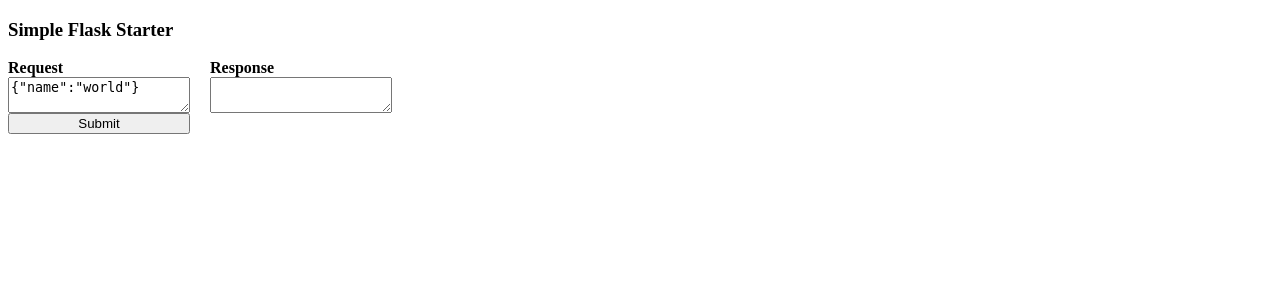
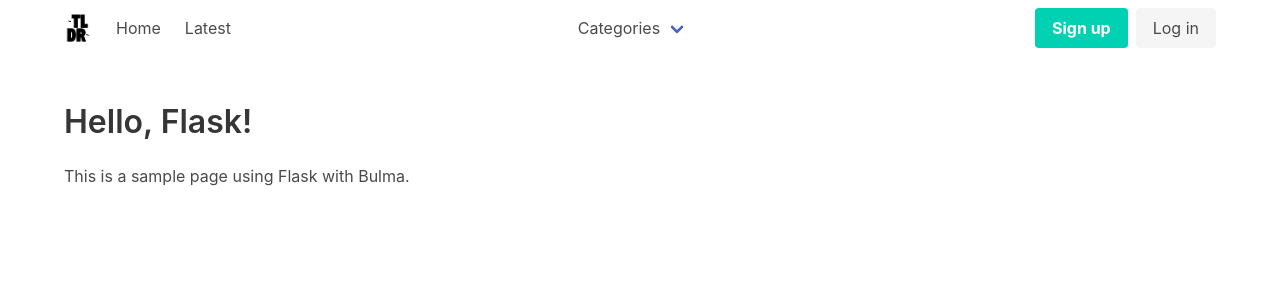
Before and after one commit to squiggie/tldr, a Flask app: page / in a window 1280 px wide. Shown: the top 300 px of the page. Run offline with Flask 2, Linux system fonts and the light colour scheme.

Commit message:
Add Navigation and Bulma CSS

```diff
--- a/requirements.txt
+++ b/requirements.txt
@@ -1,2 +1,3 @@
 Flask==2.2.3
 python-dotenv==0.21.1
+Werkzeug==2.2.2
--- /dev/null
+++ b/templates/base.html
@@ -0,0 +1,106 @@
+<!DOCTYPE html>
+<html lang="en">
+<head>
+    <meta charset="UTF-8">
+    <meta name="viewport" content="width=device-width, initial-scale=1.0">
+    <title>{% block title %}Your Site Name{% endblock %}</title>
+    <link rel="stylesheet" href="https://cdnjs.cloudflare.com/ajax/libs/bulma/0.9.3/css/bulma.min.css">
+</head>
+<body>
+    <nav class="navbar" role="navigation" aria-label="main navigation">
+        <div class="container">
+            <div class="navbar-brand">
+                <a class="navbar-item" href="{{ url_for('index') }}">
+                    <img src="{{ url_for('static', filename='images/logo.png') }}" alt="TLDR News Logo">
+                </a>
+
+                <a role="button" class="navbar-burger" aria-label="menu" aria-expanded="false" data-target="navbarBasicExample">
+                    <span aria-hidden="true"></span>
+                    <span aria-hidden="true"></span>
+                    <span aria-hidden="true"></span>
+                </a>
+            </div>
+
+            <div id="navbarBasicExample" class="navbar-menu">
+                <div class="navbar-start">
+                    <a class="navbar-item" href="{{ url_for('index') }}">Home</a>
+                    <a class="navbar-item">Latest</a>
+                </div>
+                <div class="navbar-item has-dropdown is-hoverable">
+                    <a class="navbar-link">
+                      Categories
+                    </a>
+
+                    <div class="navbar-dropdown">
+                      <a class="navbar-item">
+                        Business
+                      </a>
+                      <a class="navbar-item">
+                        Tech
+                      </a>
+                      <a class="navbar-item">
+                        Entertainment
+                      </a>
+                      <a class="navbar-item">
+                        Sports
+                      </a>
+                      <a class="navbar-item">
+                        Science
+                      </a>
+                      <a class="navbar-item">
+                        Health
+                      </a>
+                    </div>
+                  </div>
+
+                <div class="navbar-end">
+                    <div class="navbar-item">
+                        <div class="buttons">
+                            <a class="button is-primary">
+                                <strong>Sign up</strong>
+                            </a>
+                            <a class="button is-light">
+                                Log in
+                            </a>
+                        </div>
+                    </div>
+                </div>
+            </div>
+        </div>
+    </nav>
+
+    <main>
+        {% block content %}
+        {% endblock %}
+    </main>
+
+    <footer>
+        <!-- Footer content goes here -->
+    </footer>
+
+    {% block scripts %}
+    <script>
+        document.addEventListener('DOMContentLoaded', () => {
+            // Get all "navbar-burger" elements
+            const $navbarBurgers = Array.prototype.slice.call(document.querySelectorAll('.navbar-burger'), 0);
+            // Check if there are any navbar burgers
+            if ($navbarBurgers.length > 0) {
+                // Add a click event on each of them
+                $navbarBurgers.forEach(el => {
+                    el.addEventListener('click', () => {
+                        // Get the target from the "data-target" attribute
+                        const target = el.dataset.target;
+                        const $target = document.getElementById(target);
+                        // Toggle the "is-active" class on both the "navbar-burger" and the "target"
+                        el.classList.toggle('is-active');
+                        $target.classList.toggle('is-active');
+                    });
+                });
+            }
+        });
+    </script>
+    <script src="https://code.jquery.com/jquery-3.6.3.min.js" integrity="sha256-pvPw+upLPUjgMXY0G+8O0xUf+/Im1MZjXxxgOcBQBXU=" crossorigin="anonymous"></script>
+    <script src="{{ url_for('static', filename='main.js') }}" ></script>
+        {% endblock %}
+</body>
+</html>
--- a/templates/index.html
+++ b/templates/index.html
@@ -1,22 +1,12 @@
-<!DOCTYPE html>
-<head>
-  <title>Simple Flask Starter</title>
-  <link rel="stylesheet" href="{{ url_for('static', filename='main.css') }}" />
-</head>
+{% extends "base.html" %}
 
-<body>
-  <h3>Simple Flask Starter</h3>
-  <div class="container">
-    <div class="left">
-      <b>Request</b>
-      <textarea id="request">{"name":"world"}</textarea>
-      <button id="submit">Submit</button>
+{% block title %}Home Page{% endblock %}
+
+{% block content %}
+<section class="section">
+    <div class="container">
+        <h1 class="title">Hello, Flask!</h1>
+        <p>This is a sample page using Flask with Bulma.</p>
     </div>
-    <div class="left">
-      <b>Response</b>
-      <textarea id="response"></textarea>
-    </div>
-  </div>
-  <script src="https://code.jquery.com/jquery-3.6.3.min.js" integrity="sha256-pvPw+upLPUjgMXY0G+8O0xUf+/Im1MZjXxxgOcBQBXU=" crossorigin="anonymous"></script>
-  <script src="{{ url_for('static', filename='main.js') }}" ></script>
-</body>
+</section>
+{% endblock %}
```
Also changed, not shown: .codesandbox/tasks.json (added), .devcontainer/devcontainer.json (added), .github/dependabot.yml (added), static/images/logo.png (added).
